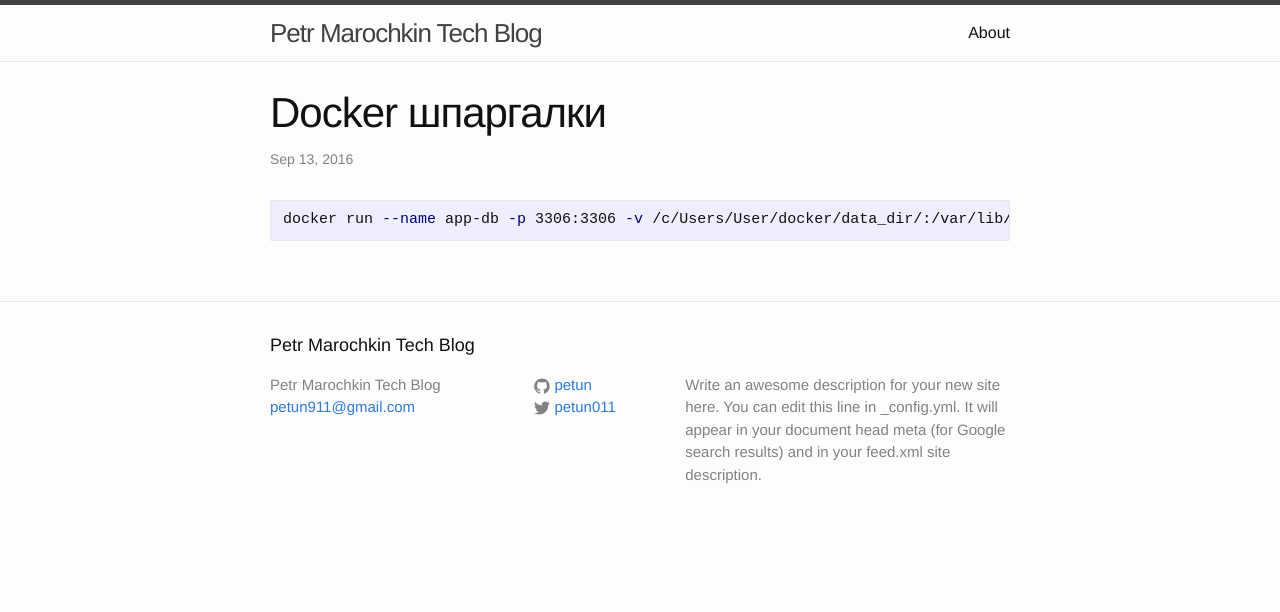
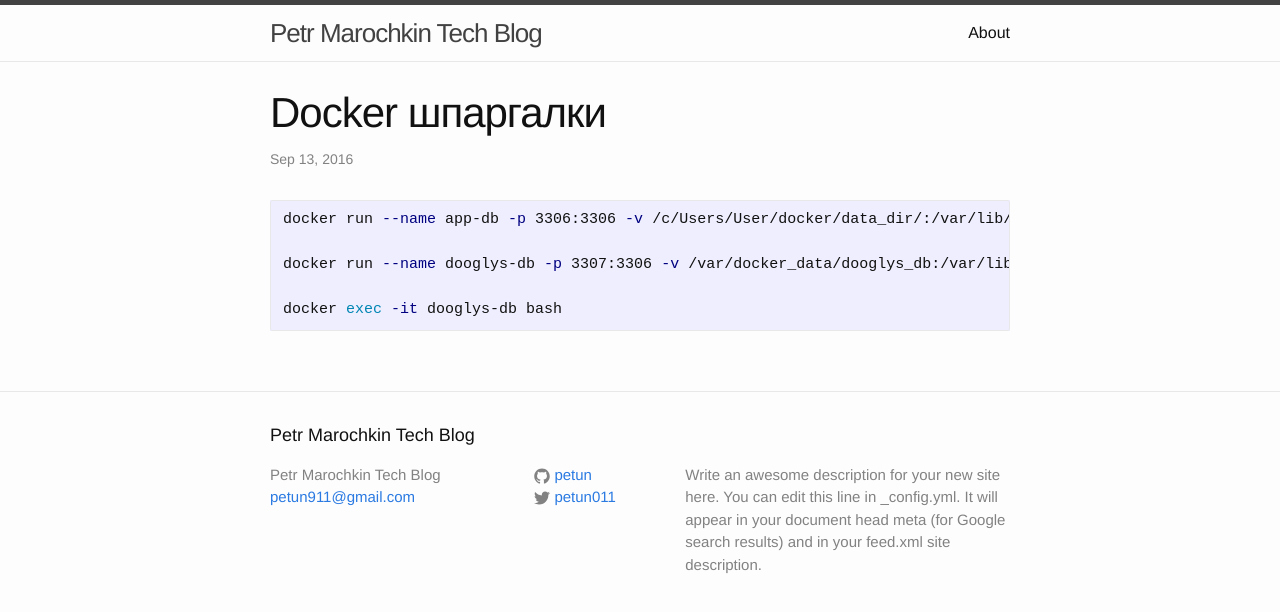
Before and after one commit to petun/petun.github.io, a Jekyll site: the page built from _posts/2016-09-13-docker-marks.markdown, in a window 1280 px wide. Shown: the top 612 px of the page. Built offline with Jekyll 4.4.1, drawn with Linux system fonts in a browser that asks for light colours.

Commit message:
add docker how to

````diff
--- a/_posts/2016-09-13-docker-marks.markdown
+++ b/_posts/2016-09-13-docker-marks.markdown
@@ -7,5 +7,9 @@ categories: docker mysql
 
 
 ```bash
-docker run --name app-db -p 3306:3306 -v /c/Users/User/docker/data_dir/:/var/lib/mysql -v /c/Users/User/docker/app-mysql.d:/etc/mysql/conf.d -e MYSQL_ROOT_PASSWORD=password -e MYSQL_DATABASE=dev -e MYSQL_USER=user -e MYSQL_ROOT_PASSWORD=root -d mysql:latest --explicit_defaults_for_timestamp
+docker run --name app-db -p 3306:3306 -v /c/Users/User/docker/data_dir/:/var/lib/mysql -v /c/Users/User/docker/app-mysql.d:/etc/mysql/conf.d -e MYSQL_ROOT_PASSWORD=password -e MYSQL_DATABASE=dev -e MYSQL_USER=user -d mysql:latest --explicit_defaults_for_timestamp
+
+docker run --name dooglys-db -p 3307:3306 -v /var/docker_data/dooglys_db:/var/lib/mysql -v /var/docker_data/dooglys_mysql.d:/etc/mysql/conf.d -e MYSQL_ROOT_PASSWORD=dooglys -e MYSQL_DATABASE=dooglys -e MYSQL_USER=dooglys -e MYSQL_PASSWORD=dooglys -d mysql:latest --explicit_defaults_for_timestamp
+
+docker exec -it dooglys-db bash
 ```
````
